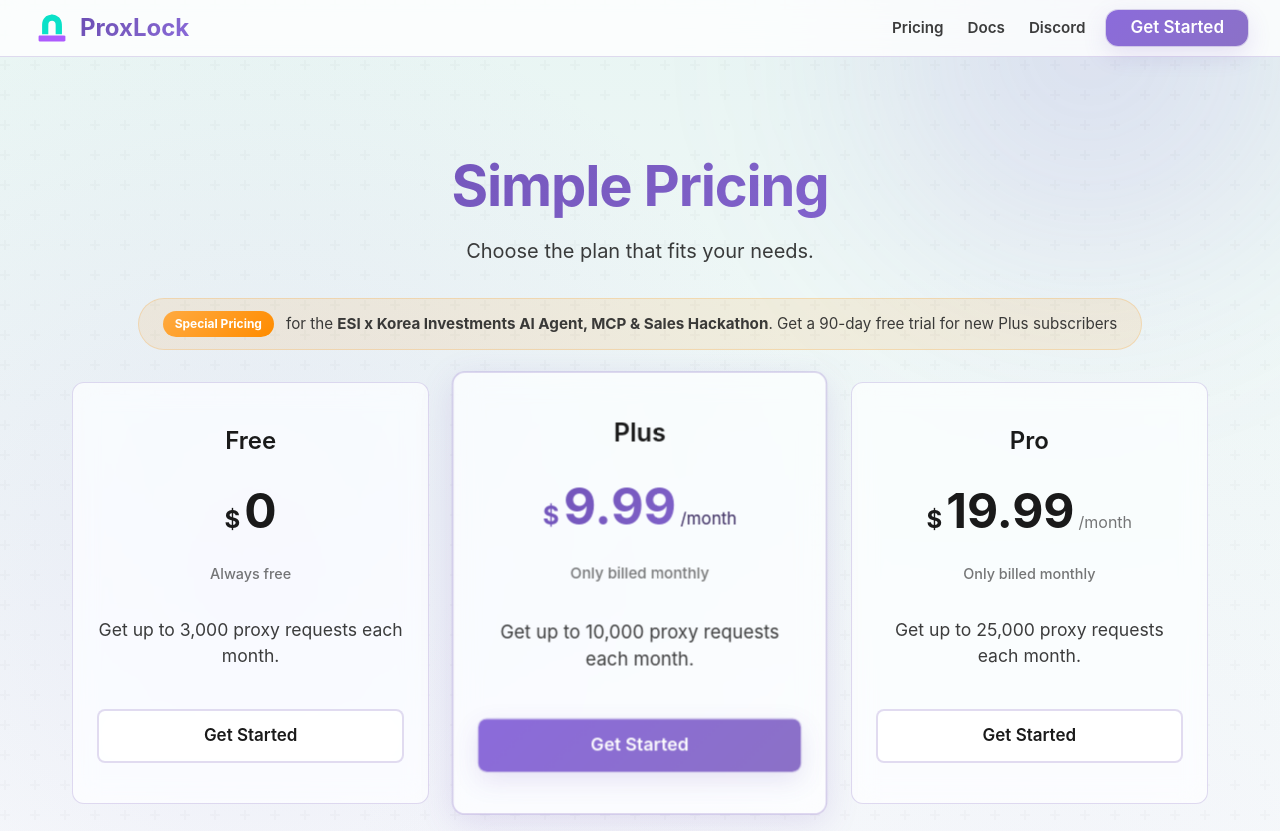
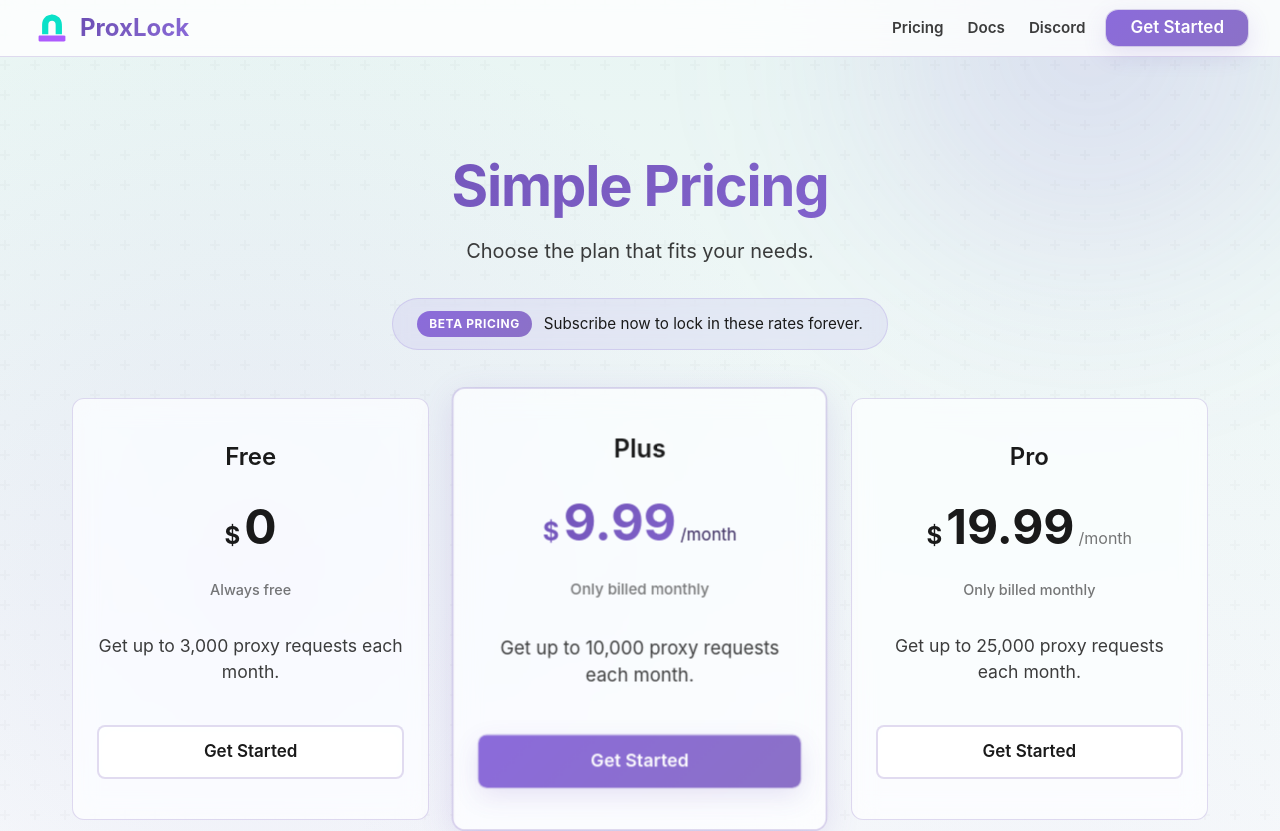
Before and after one commit to ProxLock/Landing, a React (Vite) app: page /pricing in a window 1280 px wide. Shown: the top 831 px of the page. Built offline with nearby package versions, Linux system fonts and the light colour scheme; no server answers.

Commit message:
Revert "change beta pricing alert to be special pricing for esi x korea investments hackathon sponsor"
This reverts commit ba3a49d176ac84335fc9a250ce49ed4add1667ac.

```diff
--- a/src/App.css
+++ b/src/App.css
@@ -1105,29 +1105,29 @@ html {
 }
 
 .beta-notice {
+  background: var(--gradient-glow-subtle);
+  border: 1px solid var(--gradient-glow);
+  color: var(--text-primary);
+  padding: 0.75rem 1.5rem;
+  border-radius: 100px;
   display: inline-flex;
   align-items: center;
   gap: 0.75rem;
-  padding: 0.75rem 1.5rem;
-  margin-bottom: 2rem;
-  background: rgba(255, 145, 0, 0.1);
-  border: 1px solid rgba(255, 145, 0, 0.2);
-  border-radius: 100px;
-  color: var(--text-secondary);
+  margin-bottom: 3rem;
   font-size: 0.95rem;
-  line-height: 1.5;
-  text-align: center;
+  backdrop-filter: blur(8px);
+  -webkit-backdrop-filter: blur(8px);
 }
 
 .beta-badge {
-  display: block;
+  background: var(--gradient-accent);
+  color: white;
+  font-weight: 700;
+  font-size: 0.75rem;
   padding: 0.25rem 0.75rem;
-  background: linear-gradient(135deg, #ffaa40 0%, #ff8c00 100%);
   border-radius: 100px;
-  color: #fff;
-  font-size: 0.75rem;
-  font-weight: 700;
-  line-height: 1.5;
+  text-transform: uppercase;
+  letter-spacing: 0.05em;
 }
 
 .pricing-grid {
--- a/src/pages/Pricing.tsx
+++ b/src/pages/Pricing.tsx
@@ -11,11 +11,9 @@ function Pricing() {
                 <h1 className="section-title pricing-title">Simple Pricing</h1>
                 <p className="pricing-subtitle">Choose the plan that fits your needs.</p>
 
-                <div className="beta-notice-wrapper">
-                    <div className="beta-notice">
-                        <span className="beta-badge">Special Pricing</span>
-                        <span>for the <strong>ESI x Korea Investments AI Agent, MCP & Sales Hackathon</strong>. Get a 90-day free trial for new Plus subscribers</span>
-                    </div>
+                <div className="beta-notice">
+                    <span className="beta-badge">Beta Pricing</span>
+                    Subscribe now to lock in these rates forever.
                 </div>
 
                 <div className="pricing-grid">
```
